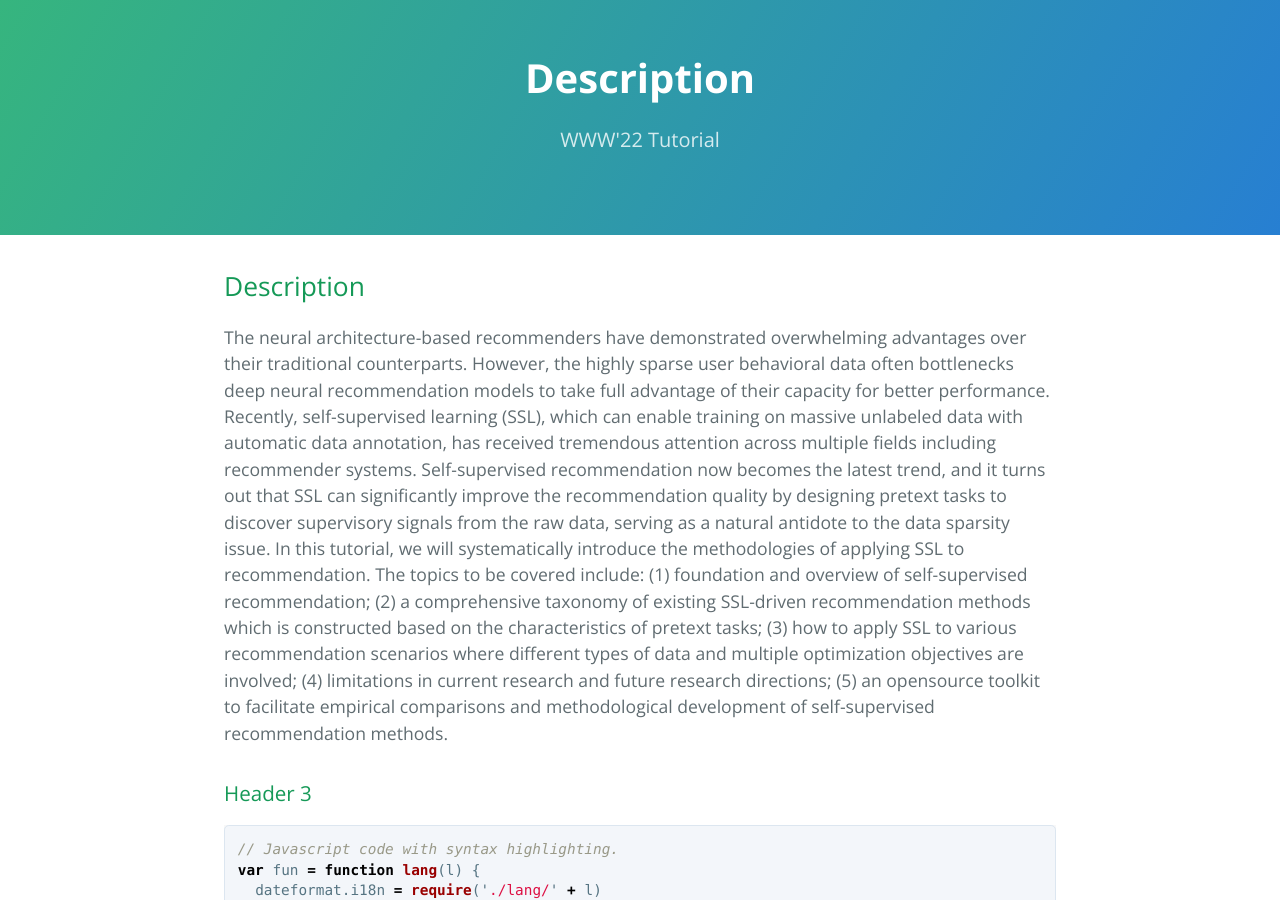
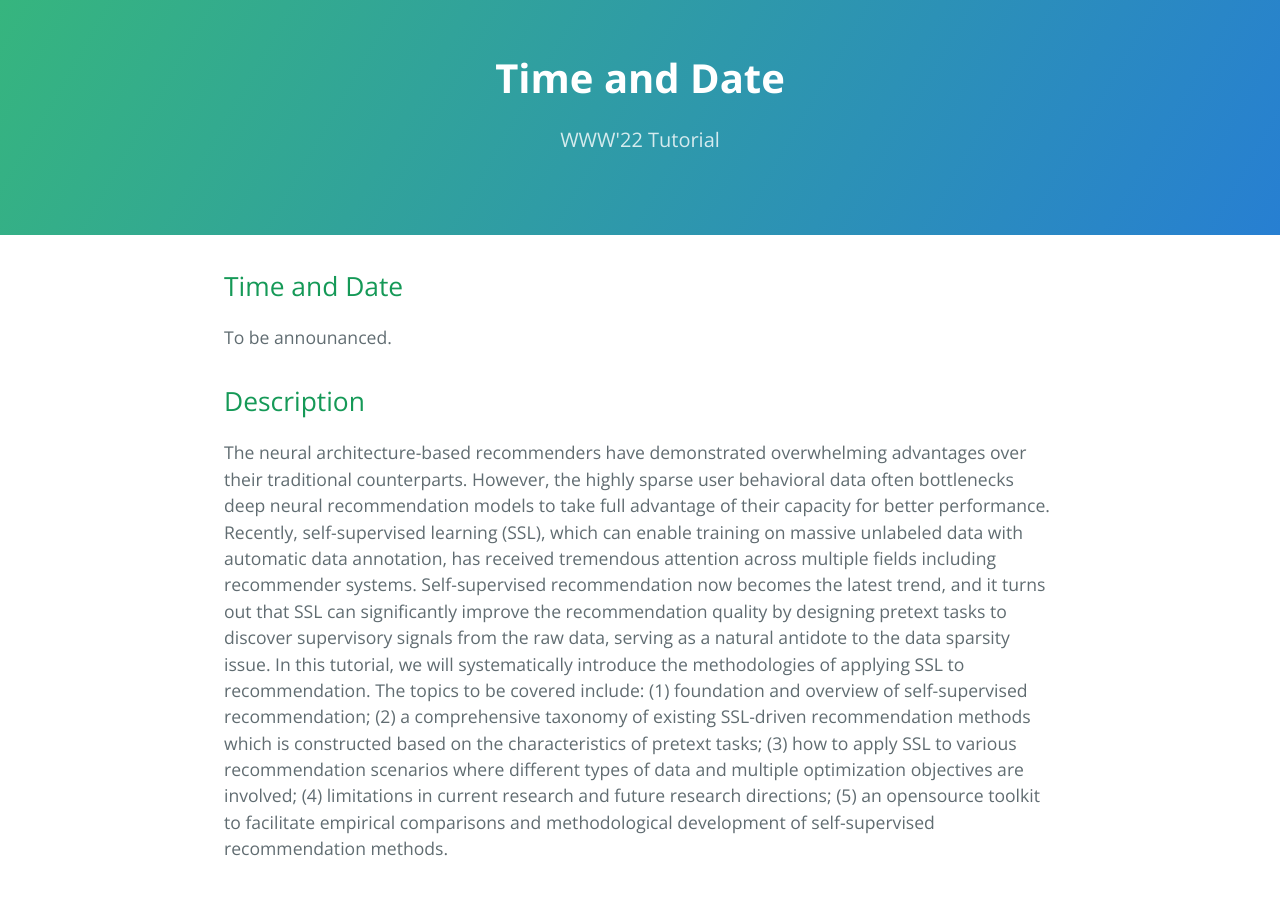
Before and after one commit to ssl-recsys/ssl-recsys.github.io, a Jekyll site: the page built from index.md, in a window 1280 px wide and 900 px high. Built offline with Jekyll 4.4.1, drawn with Linux system fonts in a browser that asks for light colours; our own code applies the rules of GitHub Pages for plain Markdown files.

Commit message:
initialization

```diff
--- a/index.md
+++ b/index.md
@@ -1,6 +1,11 @@
 ---
 layout: default
 ---
+## Time and Date
+
+To be announanced.
+
+
 ## Description
 
 The neural architecture-based recommenders have demonstrated overwhelming advantages over their traditional counterparts. However, the highly sparse user behavioral data often bottlenecks deep
```
